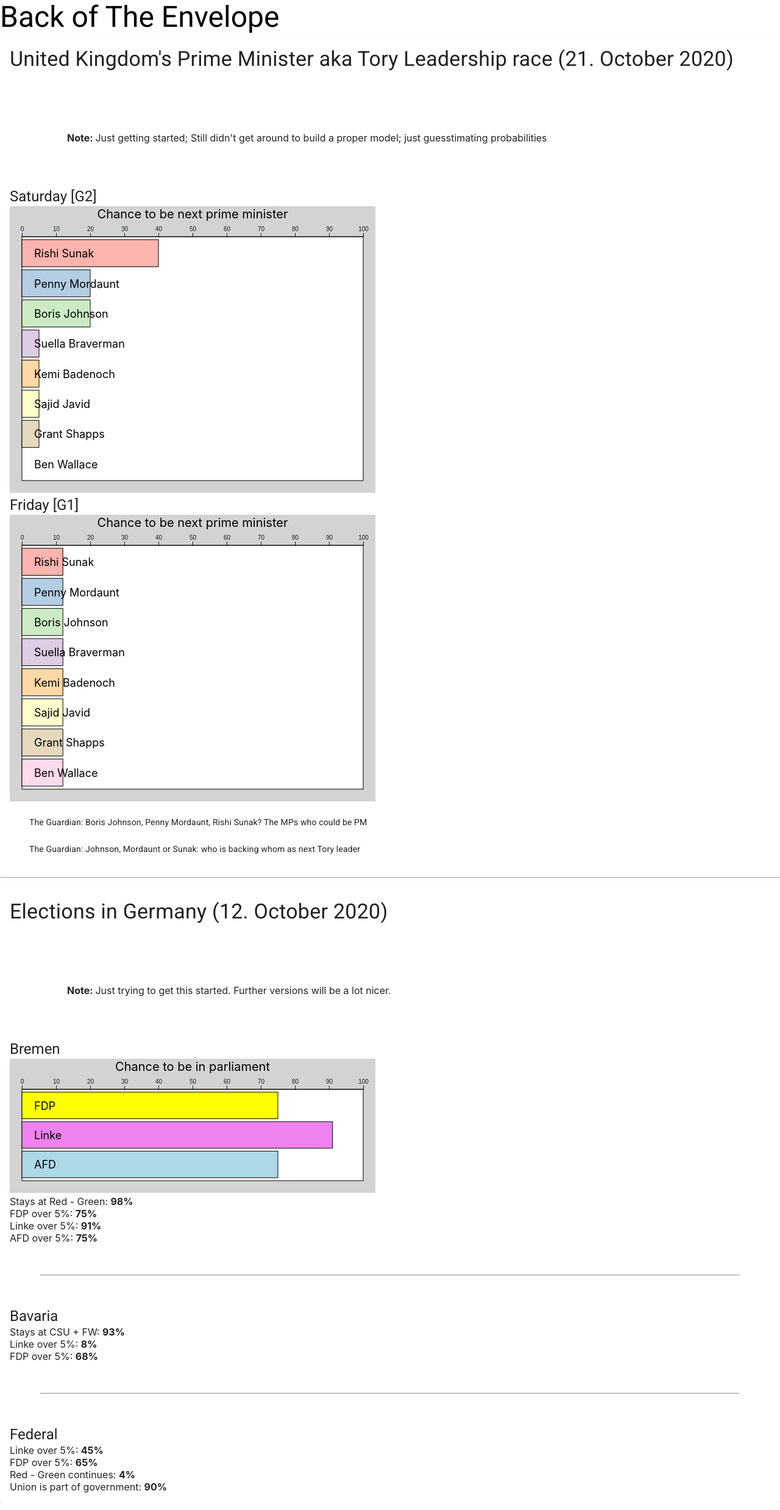
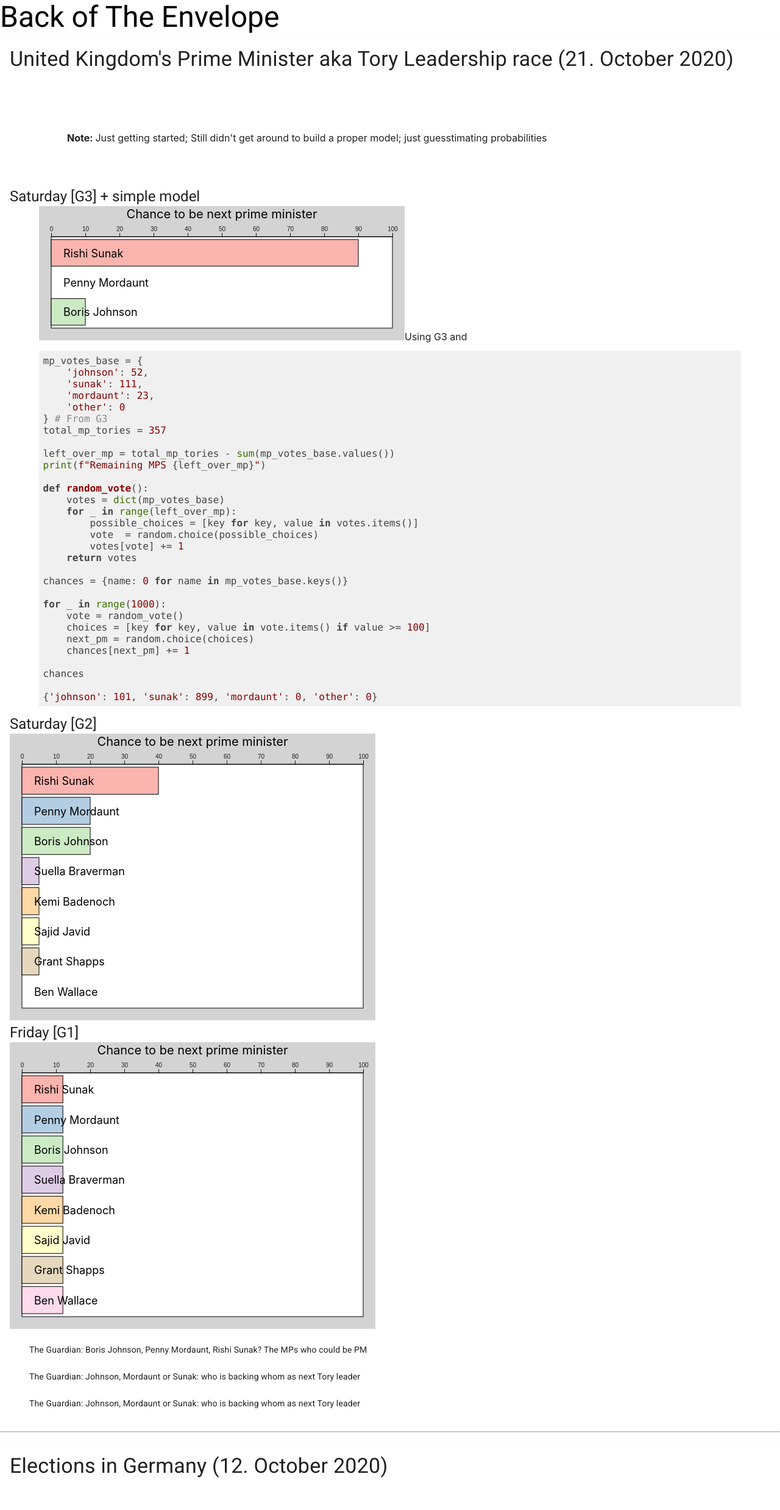
Before and after one commit to HelgeKrueger/back_of_the_envelope, a React (Create React App) app in the folder webapp/: page / in a window 1280 px wide. Shown: the top 2476 px of the page at 61% size. Built offline with nearby package versions, Linux system fonts and the light colour scheme.

Commit message:
Actually use a model to make a prediction

```diff
--- a/webapp/package.json
+++ b/webapp/package.json
@@ -15,6 +15,7 @@
     "react": "^18.2.0",
     "react-dom": "^18.2.0",
     "react-scripts": "5.0.1",
+    "react-syntax-highlighter": "^15.5.0",
     "web-vitals": "^2.1.4"
   },
   "scripts": {
--- a/webapp/src/components/United_Kingdom_2022_10_21.js
+++ b/webapp/src/components/United_Kingdom_2022_10_21.js
@@ -7,8 +7,40 @@ import {
 import { Container } from "@mui/system";
 import PercentageBarChart from "./PercentageBarChart";
 import Sources from "./Sources";
+import SyntaxHighlighter from "react-syntax-highlighter";
 
 const Predicition = () => {
+  const code1 = `mp_votes_base = {
+    'johnson': 52,
+    'sunak': 111,
+    'mordaunt': 23,
+    'other': 0
+} # From G3
+total_mp_tories = 357
+
+left_over_mp = total_mp_tories - sum(mp_votes_base.values())
+print(f"Remaining MPS {left_over_mp}")
+
+def random_vote():
+    votes = dict(mp_votes_base)
+    for _ in range(left_over_mp):
+        possible_choices = [key for key, value in votes.items()]
+        vote  = random.choice(possible_choices)
+        votes[vote] += 1
+    return votes
+
+chances = {name: 0 for name in mp_votes_base.keys()}
+
+for _ in range(1000):
+    vote = random_vote()
+    choices = [key for key, value in vote.items() if value >= 100]
+    next_pm = random.choice(choices)
+    chances[next_pm] += 1
+
+chances
+
+{'johnson': 101, 'sunak': 899, 'mordaunt': 0, 'other': 0}
+`;
   return (
     <Accordion defaultExpanded>
       <AccordionSummary>
@@ -23,6 +55,19 @@ const Predicition = () => {
             <b>Note: </b> Just getting started; Still didn't get around to build
             a proper model; just guesstimating probabilities
           </Typography>
+        </Container>
+        <Typography variant="h5">Saturday [G3] + simple model</Typography>
+        <Container>
+          <PercentageBarChart
+            data={[
+              { name: "Rishi Sunak", percentage: 90 },
+              { name: "Penny Mordaunt", percentage: 0 },
+              { name: "Boris Johnson", percentage: 10 },
+            ]}
+            title="Chance to be next prime minister"
+          />
+          Using G3 and
+          <SyntaxHighlighter language="python">{code1}</SyntaxHighlighter>
         </Container>
         <Typography variant="h5">Saturday [G2]</Typography>
         <PercentageBarChart
@@ -66,6 +111,12 @@ const Predicition = () => {
                 "The Guardian: Johnson, Mordaunt or Sunak: who is backing whom as next Tory leader",
               url: "https://www.theguardian.com/politics/2022/oct/21/boris-johnson-penny-mordaunt-rishi-sunak-who-backing-next-tory-leader",
             },
+            {
+              name: "G3",
+              title:
+                "The Guardian: Johnson, Mordaunt or Sunak: who is backing whom as next Tory leader",
+              url: "https://www.theguardian.com/politics/2022/oct/21/boris-johnson-penny-mordaunt-rishi-sunak-who-backing-next-tory-leader",
+            },
           ]}
         />
       </AccordionDetails>
```
Also changed, not shown: 2 other files (tests, documents, lock files or other folders).
